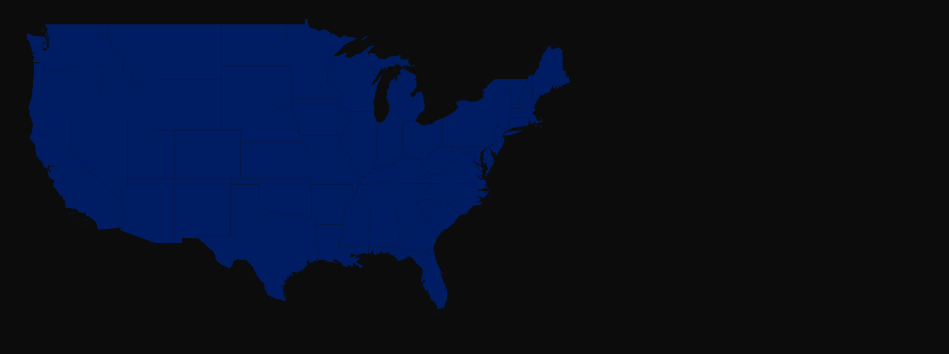
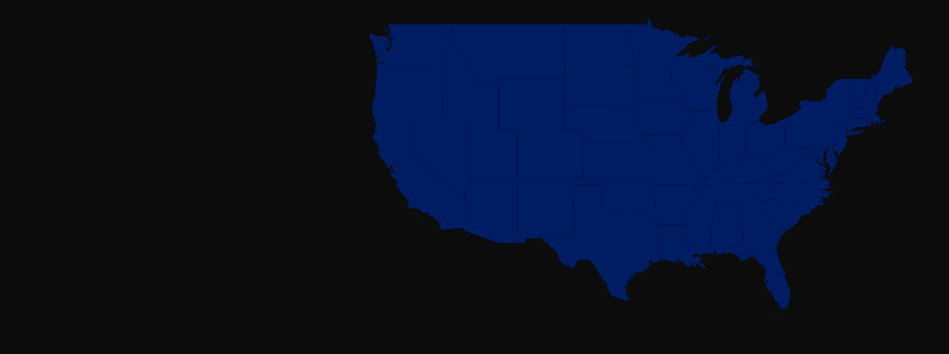
Before and after one commit to REGASOOOO/WantedWebSite, a React (Vite) app: page / in a window 1280 px wide. Shown: the top 354 px of the page, without its empty margins (0-949 px from the left). Built offline with nearby package versions, Linux system fonts and the light colour scheme.

Commit message:
🚀 List page

```diff
--- a/src/App.jsx
+++ b/src/App.jsx
@@ -1,18 +1,29 @@
 import "./styles/index.scss";
 import Map from "./component/Map";
 import Liste from "./component/liste";
-import { BrowserRouter as Router, Route, Routes, Link } from 'react-router-dom';
+import { BrowserRouter as Router, Route, Routes, Link, useLocation } from 'react-router-dom';
 
-export default function App() {
+function App() {
+
+  const location = useLocation();
+
+  // Définir une classe conditionnelle pour le style de la page
+  const appClassName = location.pathname === "/" ? "App flex-layout" : "App default-layout";
+
   return (
-    <div className="App">
-
-      <Router>
-        <Routes>
-          <Route path="/" element={<Map />} />
-          <Route path="/liste/:statesName" element={<Liste />} />
-        </Routes>
-      </Router>
+    <div className={appClassName}>
+      <Routes>
+        <Route path="/" element={<Map />} />
+        <Route path="/liste/:statesName" element={<Liste />} />
+      </Routes>
     </div>
   )
 }
+
+export default function AppWrapper() {
+  return (
+    <Router>
+      <App />
+    </Router>
+  );
+}
--- a/src/component/Liste.jsx
+++ b/src/component/Liste.jsx
@@ -16,27 +16,33 @@ export default function Liste() {
         <>
             <p>Les criminels recherchés dans l'état de : {statesName}</p>
 
-            <Carousel arrows infinite={false}>
+            <Carousel className="custom-carousel" arrows infinite={false}>
                 {state &&
                     Object.keys(state).map((cityKey) => {
                         const city = state[cityKey];
                         if (typeof city === "object" && city !== null && "data" in city) {
                             return city.data.map((item, index) => (
+                                <div key={index} className="custom-carousel-item">
+                                    <div className="custom-card">
                                         <Card
-                                    key={index} // Ajout d'une clé unique
-                                    hoverable
                                             cover={
                                                 <img
-                                            alt="criminal"
-                                            src={item.images[0]?.original || "https://via.placeholder.com/150"} // Image par défaut
+                                                    alt={item.uid || "Inconnu"}
+                                                    src={item.images[0].original || ""}
+                                                    style={{ maxWidth: '100%', maxHeight: '200px', objectFit: 'contain' }}
                                                 />
                                             }
+
                                         >
                                             <Meta
-                                        title={item.aliases || "Inconnu"} // Nom du criminel ou "Inconnu"
-                                        description={item.description || "Pas de description"} // Description
+                                                title={item.aliases && Array.isArray(item.aliases)
+                                                    ? item.aliases.join(", ")
+                                                    : "Aucun alias disponible."}
+                                                description={item.description || "Aucune description disponible"}
                                             />
                                         </Card>
+                                    </div>
+                                </div>
                             ));
                         }
                         return null; // Retourne null si aucune donnée valide
--- a/src/component/Map.jsx
+++ b/src/component/Map.jsx
@@ -6,6 +6,7 @@ import { api } from "../services/api.service";
 import OfficeService from '../services/office.service';
 import { Button, Modal } from "antd";
 import { useNavigate } from 'react-router-dom';
+
 
 
 export default function Map() {
--- a/src/styles/components/_App.scss
+++ b/src/styles/components/_App.scss
@@ -5,4 +5,13 @@
     gap: 1rem;
     font-family: 'Roboto', sans-serif;
     color: $primary;
+
+    &.flex-layout {
+        display: flex;
+        justify-content: center;
+    }
+
+    &.App default-layout {
+        display: block;
+    }
 }
--- /dev/null
+++ b/src/styles/components/_Liste.scss
@@ -0,0 +1,5 @@
+.custom-carousel-item .custom-card {
+    justify-content: center;
+    display: flex;
+    margin-bottom: 50px;
+}
--- a/src/styles/components/__components.scss
+++ b/src/styles/components/__components.scss
@@ -1,3 +1,4 @@
 @import "App";
 @import "Map";
 @import "State";
+@import "Liste"
```
Also changed, not shown: src/component/Criminal.jsx (added, +13 -0 lines). Lines whose indentation alone changed are shown as unchanged.
